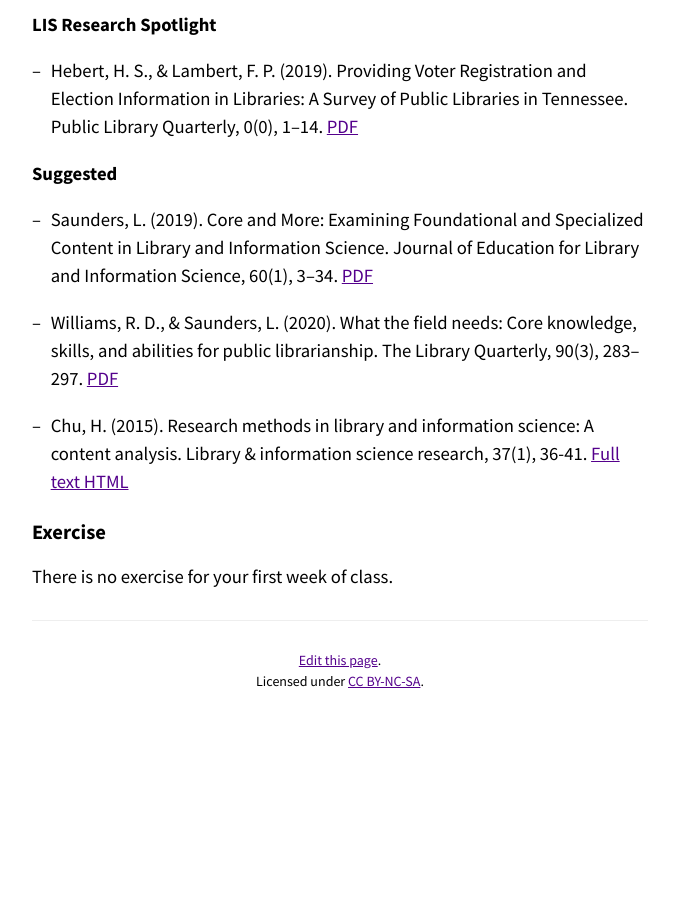
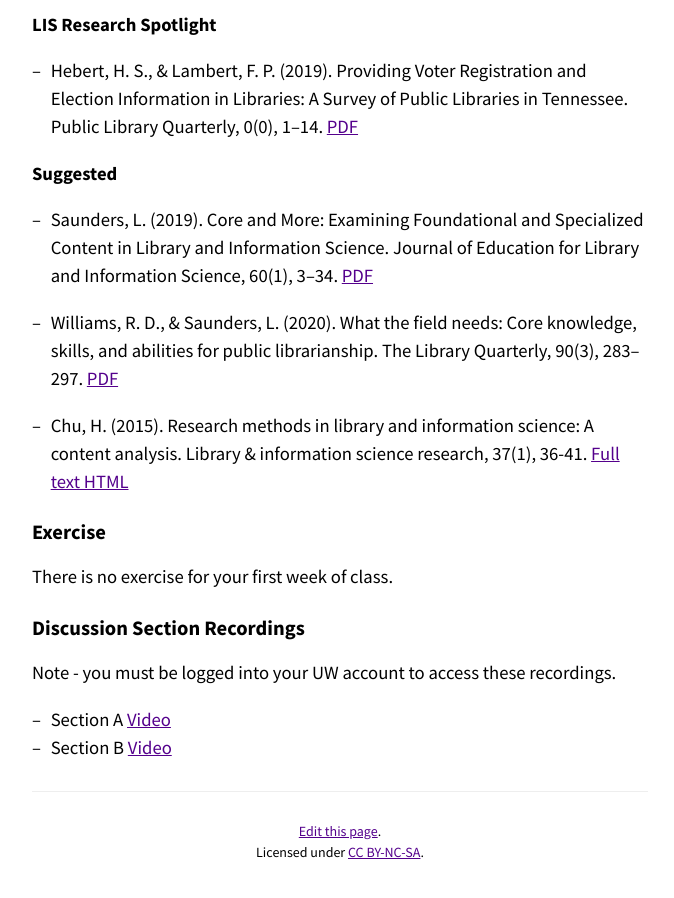
Before and after one commit to nniiicc/LIS-570-Au2020, a Jekyll site: the page built from _2020/course-intro.md, in a window 1280 px wide and 900 px high, scrolled down 3641 px. Shown: the whole window, without its empty margins (300-974 px from the left). Built offline with Jekyll 4.4.1, drawn with Linux system fonts in a browser that asks for light colours; before the commit the page ends 4371 px from its top, so only the background shows below that.

Commit message:
push section videos

```diff
--- a/_2020/course-intro.md
+++ b/_2020/course-intro.md
@@ -74,3 +74,9 @@ There are no required readings for our first week of class. You should, instead,
 
 ## Exercise
 There is no exercise for your first week of class.
+
+## Discussion Section Recordings
+Note - you must be logged into your UW account to access these recordings.
+
+- Section A [Video](https://drive.google.com/file/d/1OOp_urdtxfpLNwnW4QsJrWfWh_KdQ_Xa/view?usp=sharing)
+- Section B [Video](https://drive.google.com/file/d/1fLjwYjEs7fRH_u1WLs3nv6hldKnv8NR4/view?usp=sharing)
```
Also changed, not shown: _2020/res-ethics.md (+11 -0 lines), 2 other files.
